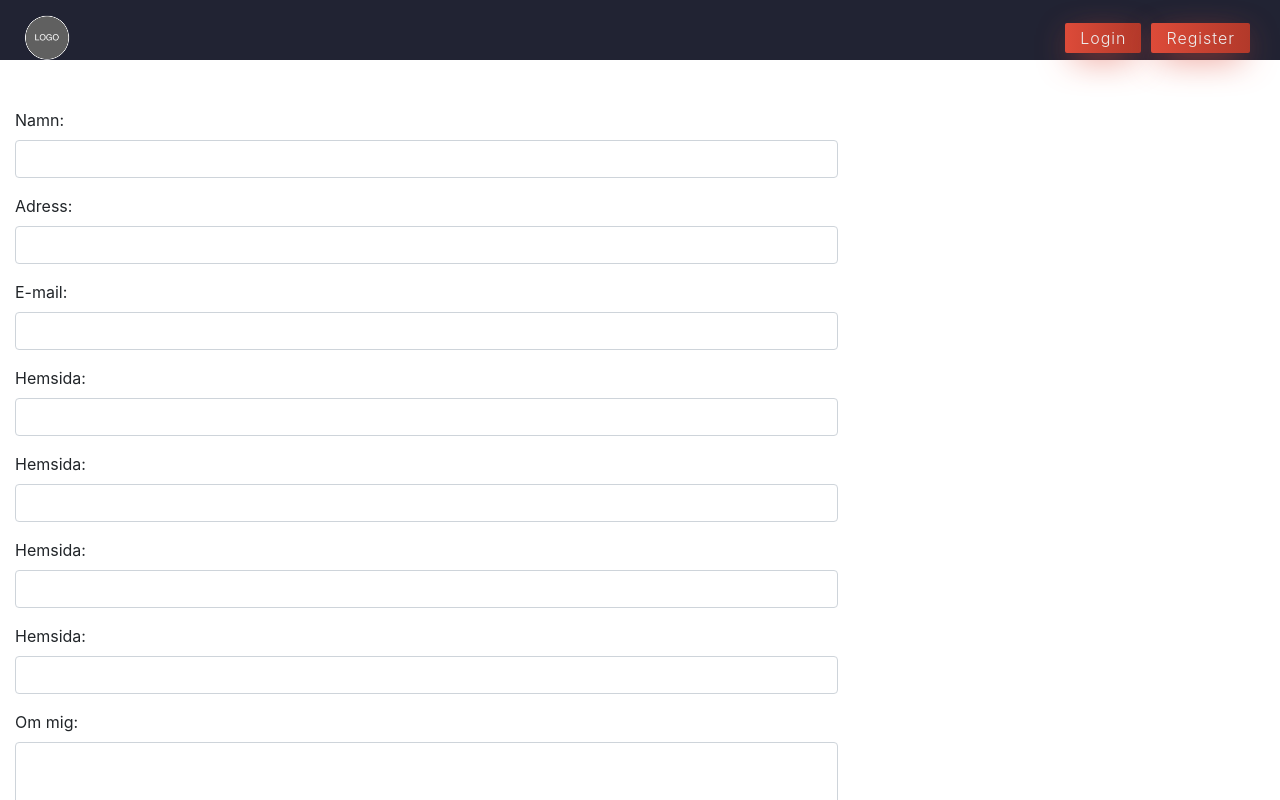
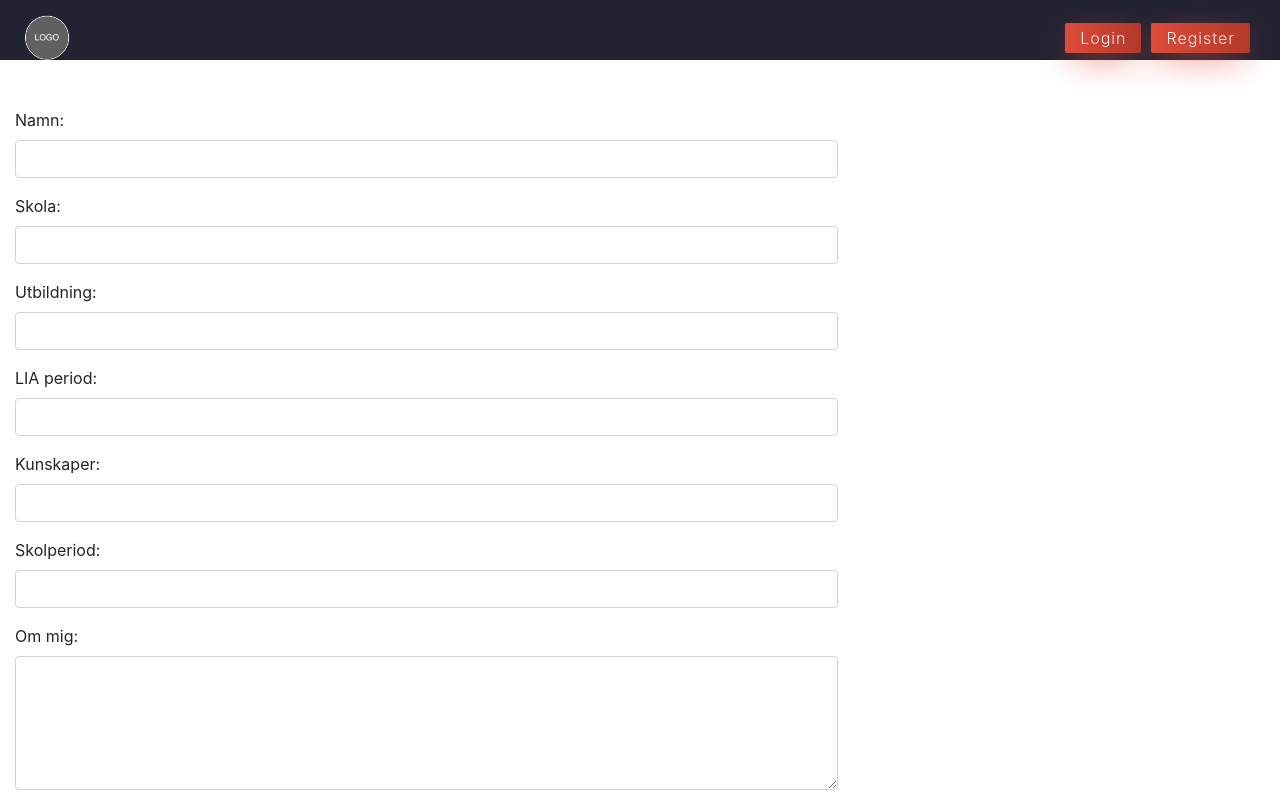
Before and after one commit to KaChr/lead-app, a React (Create React App) app: page /Student_Profile_Edit in a window 1280 px wide. Shown: the top 800 px of the page. Built offline with nearby package versions, Linux system fonts and the light colour scheme.

Commit message:
Small fix student profile CRUD

```diff
--- a/src/Components/Button/Button_Function/Button_Function.js
+++ b/src/Components/Button/Button_Function/Button_Function.js
@@ -5,7 +5,7 @@ class Button_Function extends React.Component {
     render() {
         return (
 
-            <button className="button_function" onClick={this.props.button_action}>{this.props.button_content}</button>
+            <button href={this.props.url} className="button_function" onClick={this.props.button_action}>{this.props.button_content}</button>
 
         )
     }
--- a/src/pages/StudentProfile/StudentProfile.js
+++ b/src/pages/StudentProfile/StudentProfile.js
@@ -42,7 +42,7 @@ class Student_Profile extends React.Component {
                                             <li className="font-weight-bold">My Name</li>
                                             <li><b>Skola</b>: {this.state.studentProfileInfo.current_school}</li>
                                             <li><b>Utbildning</b>: {this.state.studentProfileInfo.education}</li>
-                                            <li><b>LIA</b>: {this.state.studentProfileInfo.intern_period_start} - {this.state.studentProfileInfo.intern_period_end}</li>
+                                            <li><b>LIA period</b>: {this.state.studentProfileInfo.intern_period_start} - {this.state.studentProfileInfo.intern_period_end}</li>
                                         </ul>
                                     </div>
                             </div>
@@ -54,7 +54,7 @@ class Student_Profile extends React.Component {
                             <div className="col-8">
                                 <p>{this.state.studentProfileInfo.description}</p>
                                 <br />
-                                <p><b>Kunskap</b>: {this.state.studentProfileInfo.knowledge}</p>
+                                <p><b>Kunskaper</b>: {this.state.studentProfileInfo.knowledge}</p>
                                 <p><b>Skolperiod</b>: {this.state.studentProfileInfo.school_length}</p>
                             </div>
                         </div>
--- a/src/pages/StudentProfile/Student_Profile_Edit/Student_Profile_Edit.js
+++ b/src/pages/StudentProfile/Student_Profile_Edit/Student_Profile_Edit.js
@@ -1,6 +1,6 @@
 import React from 'react';
-import Button_Function from '..//..//..//Components/Button/Button_Function/Button_Function';
-import Button_Danger from '../../../Components/Button/Button_Danger/Button_Danger';
+import Button_Function from '../../../Components/Button/Button_Function/Button_Function';
+import Button from '../../../Components/Button/Button';
 
 class Student_Profile_Edit extends React.Component {
     render() {
@@ -13,32 +13,27 @@ class Student_Profile_Edit extends React.Component {
                     </div>
 
                     <div className="form-group">
-                        <label>Adress:</label>
+                        <label>Skola:</label>
                         <input type="text" className="form-control" />
                     </div>
 
                     <div className="form-group">
-                        <label>E-mail:</label>
+                        <label>Utbildning:</label>
                         <input type="text" className="form-control" />
                     </div>
 
                     <div className="form-group">
-                        <label>Hemsida:</label>
+                        <label>LIA period:</label>
                         <input type="text" className="form-control" />
                     </div>
 
                     <div className="form-group">
-                        <label>Hemsida:</label>
+                        <label>Kunskaper:</label>
                         <input type="text" className="form-control" />
                     </div>
 
                     <div className="form-group">
-                        <label>Hemsida:</label>
-                        <input type="text" className="form-control" />
-                    </div>
-
-                    <div className="form-group">
-                        <label>Hemsida:</label>
+                        <label>Skolperiod:</label>
                         <input type="text" className="form-control" />
                     </div>
 
@@ -54,7 +49,7 @@ class Student_Profile_Edit extends React.Component {
                     </div>
 
                     <Button_Function button_content="Spara" />
-                    <Button_Danger url="/login" button_danger_content="Avbryt" />
+                    <Button url="../Student_Profile" name="Avbryt" />
                 </div>
             </form>
         );
```
